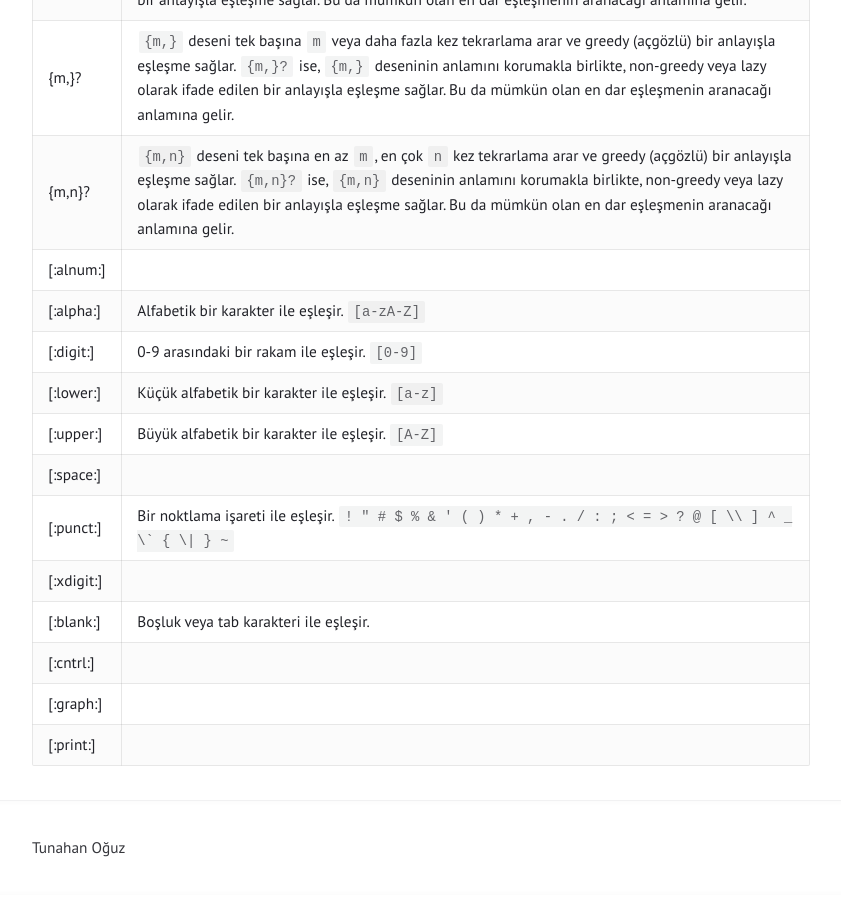
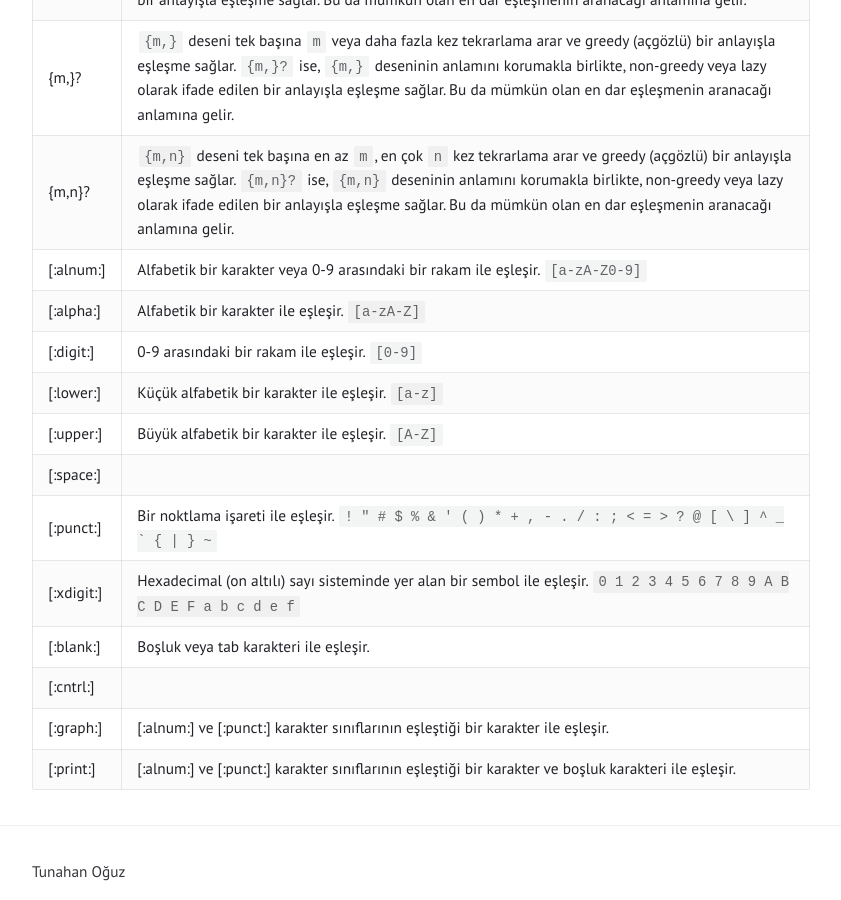
Before and after one commit to tunahanoguz/tunahanoguz.github.io, a Jekyll site: the page built from _posts/2025-05-05-oracle-regular-expressions.md, in a window 1280 px wide and 900 px high, scrolled down 2056 px. Shown: the whole window, without its empty margins (219-1060 px from the left). Built offline with Jekyll 4.4.1, drawn with Linux system fonts in a browser that asks for light colours; some of the changed text lies outside the part shown.

Commit message:
Update 2025-05-05-oracle-regular-expressions.md

````diff
--- a/_posts/2025-05-05-oracle-regular-expressions.md
+++ b/_posts/2025-05-05-oracle-regular-expressions.md
@@ -6,52 +6,52 @@ categories: oracle
 
 Regular expression (düzenli ifade), bir metindeki eşleşme desenini ifade eden karakter dizisidir. Regex ve regexp olarak kısaltılabilir. Regular expression, ifade ettiği desen ile genel olarak bir metin üzerinde arama yapmak, eşleşen kısmı metinden elde etmek ve düzenlemek için kullanılır.
 
-Birçok yazılım dilinde ve o yazılım dilinde kullanılan modül/paket/kütüphanelerde regular expression için özel fonksiyonlar bulunur. Bu fonksiyonların isimleri, aldıkları parametreler ve regular expression desenindeki standartlar her yazılım dili/modül/paket/kütüphanede farklılaşabilir. Örneğin, positive lookahead ve negative lookahead gibi yapılar şimdilik Oracle üzerinde çalışmıyor. ```[:KARAKTERSINIFIADI:]``` yapısındaki POSIX karakter sınıfları Oracle'da kullanılabilirken, Python'ın yerleşik regular expression modülü olan ```re```'de kullanılamaz. Kullanabilmek için ```regex``` modülünü yüklemek gerekir. Ben bu yazıda regular expression konusunu Oracle odaklı olarak işleyeceğim.
+Birçok yazılım dilinde ve o yazılım dilinde kullanılan modül/paket/kütüphanelerde regular expression için özel fonksiyonlar bulunur. Bu fonksiyonların isimleri, aldıkları parametreler ve regular expression desenindeki standartlar her yazılım dili/modül/paket/kütüphanede farklılaşabilir. Örneğin, positive lookahead ve negative lookahead gibi yapılar şimdilik Oracle üzerinde çalışmıyor. `[:KARAKTERSINIFIADI:]` yapısındaki POSIX karakter sınıfları Oracle'da kullanılabilirken, Python'ın yerleşik regular expression modülü olan `re`'de kullanılamaz. Kullanabilmek için `regex` modülünü yüklemek gerekir. Ben bu yazıda regular expression konusunu Oracle odaklı olarak işleyeceğim.
 
-Aşağıdaki tabloda, REGEXP_INSTR, REGEXP_COUNT, REGEXP_LIKE, REGEXP_SUBSTR ve REGEXP_REPLACE adlı Oracle SQL fonksiyonlarında kullanılabilen ve regular expression'ın ifade ettiği desenlerin oluşumunu sağlayan ifadeler bulunmaktadır.
+Aşağıdaki tabloda `REGEXP_INSTR`, `REGEXP_COUNT`, `REGEXP_LIKE`, `REGEXP_SUBSTR` ve `REGEXP_REPLACE` adlı Oracle SQL fonksiyonlarında kullanılabilen ve regular expression'ın ifade ettiği desenlerin oluşumunu sağlayan ifadeler bulunmaktadır.
 
 | Desen      | Açıklama                                                                                                        |
 |------------|-----------------------------------------------------------------------------------------------------------------|
-| ^          | Bir string'in başlangıcını belirtir. Eğer eşleşme modu ```m``` ise her satırın başlangıcını belirtir.           |
-| $          | Bir string'in bitişini belirtir. Eğer eşleşme modu ```m``` ise her satırın bitişini belirtir.                   |
+| ^          | Bir string'in başlangıcını belirtir. Eğer eşleşme modu `m` ise her satırın başlangıcını belirtir.               |
+| $          | Bir string'in bitişini belirtir. Eğer eşleşme modu `m` ise her satırın bitişini belirtir.                       |
 | *          | 0 veya daha fazla kez tekrarlama                                                                                |
 | +          | 1 veya daha fazla kez tekrarlama                                                                                |
 | ?          | 0 veya 1 kez tekrarlama                                                                                         |
-| .          | ```NULL``` dışında tüm karakterler ile eşleşir.                                                                 |
+| .          | `NULL` dışında tüm karakterler ile eşleşir.                                                                     |
 | \|         | Veya anlamı taşır. Alternatif oluşturan bir karakterdir.                                                        |
 | \          | Kaçış karakteridir. Özel anlam taşıyan regex metakarakterlerini o anlam dışında kullanmak için kullanılır.      |
 | [ ]        | İçinde yer alan karakterlerle eşleşme                                                                           |
 | [^ ]       | İçinde yer alan karakterlerle eşleşmeme                                                                         |
 | ( )        | Grup oluşturur.                                                                                                 |
-| {m}        | ```m``` kez tekrarlama                                                                                          |
-| {m,}       | ```m``` veya daha fazla kez tekrarlama                                                                          |
-| {m,n}      | En az ```m```, en çok ```n``` kez tekrarlama                                                                    |
-| \n         | Kendisinden önce ```( )``` ile oluşturulan grupların aynı ifadeyi tekrar yazmadan tekrar kullanılmasını sağlar. |
+| {m}        | `m` kez tekrarlama                                                                                              |
+| {m,}       | `m` veya daha fazla kez tekrarlama                                                                              |
+| {m,n}      | En az `m`, en çok `n` kez tekrarlama                                                                            |
+| \n         | Kendisinden önce `( )` ile oluşturulan grupların aynı ifadeyi tekrar yazmadan tekrar kullanılmasını sağlar.     |
 | [::]       | POSIX karakter sınıfı ile eşleşir. Tablonun son satırlarında tüm POSIX karakter sınıflarının açıklamaları var.  |
 | [==]       | Bir POSIX özelliği olup, eşittir karakterleri arasında konan harfin farklı aksanlarıyla da eşleme sağlar.       |
 | \d         | 0-9 arasındaki rakamlar ile eşleşir. (Python'da farklı dillerdeki rakamları da destekliyor.)                    |
 | \D         | 0-9 arasındaki rakamlar hariç her karakter ile eşleşir.                                                         |
-| \w         | Harfler, 0-9 arasındaki rakamlar ve alt çizgi ile eşleşir. ```[a-zA-Z0-9_]```                                   |
+| \w         | Harfler, 0-9 arasındaki rakamlar ve alt çizgi ile eşleşir. `[a-zA-Z0-9_]`                                       |
 | \W         | Harfler, 0-9 arasındaki rakamlar ve alt çizgi hariç her karakter ile eşleşir.                                   |
 | \s         | Boşluk karakteri ile eşleşir.                                                                                   |
 | \S         | Boşluk karakteri dışındaki her karakter ile eşleşir.                                                            |
-| \A         | Bir string'in başlangıcını belirtir. Eşleşme modu ```m``` olsa bile sadece ilk satırın başlangıcını belirtir.   |
-| \Z         | Bir string'in bitişini belirtir. Eşleşme modu ```m``` olsa bile sadece ilk satırın bitişini belirtir.           |
-| *?         | ```*``` karakteri tek başına 0 veya daha fazla kez tekrarlama arar ve greedy (açgözlü) eşleşme sağlar. Yani mümkün olan en geniş eşleşmeyi arar. ```*?``` ise, ```*``` karakterinin anlamını korumakla birlikte, non-greedy veya lazy olarak ifade edilen bir anlayışla eşleşme sağlar. Bu da mümkün olan en dar eşleşmenin aranacağı anlamına gelir. |
-| +?         | ```+``` karakteri tek başına 1 veya daha fazla tekrarlama arar ve greedy (açgözlü) bir anlayışla eşleşme sağlar. ```+?``` ise, ```+``` karakterinin anlamını korumakla birlikte, non-greedy veya lazy olarak ifade edilen bir anlayışla eşleşme sağlar. Bu da mümkün olan en dar eşleşmenin aranacağı anlamına gelir. |
-| ??         | ```?``` karakteri tek başına 0 veya 1 kez tekrarlama arar ve greedy (açgözlü) bir anlayışla eşleşme sağlar. ```??``` ise, ```?``` karakterinin anlamını korumakla birlikte,  non-greedy veya lazy olarak ifade edilen bir anlayışla eşleşme sağlar. Bu da mümkün olan en dar eşleşmenin aranacağı anlamına gelir. |
-| {m}?       | ```{m}``` deseni tek başına ```m``` kez tekrarlama arar ve greedy (açgözlü) bir anlayışla eşleşme sağlar. ```{m}?``` ise, ```{m}``` deseninin anlamını korumakla birlikte,  non-greedy veya lazy olarak ifade edilen bir anlayışla eşleşme sağlar. Bu da mümkün olan en dar eşleşmenin aranacağı anlamına gelir. |
-| {m,}?      | ```{m,}``` deseni tek başına ```m``` veya daha fazla kez tekrarlama arar ve greedy (açgözlü) bir anlayışla eşleşme sağlar. ```{m,}?``` ise, ```{m,}``` deseninin anlamını korumakla birlikte,  non-greedy veya lazy olarak ifade edilen bir anlayışla eşleşme sağlar. Bu da mümkün olan en dar eşleşmenin aranacağı anlamına gelir. |
-| {m,n}?     | ```{m,n}``` deseni tek başına en az ```m```, en çok ```n``` kez tekrarlama arar ve greedy (açgözlü) bir anlayışla eşleşme sağlar. ```{m,n}?``` ise, ```{m,n}``` deseninin anlamını korumakla birlikte,  non-greedy veya lazy olarak ifade edilen bir anlayışla eşleşme sağlar. Bu da mümkün olan en dar eşleşmenin aranacağı anlamına gelir. |
-| [:alnum:]  |                                                                                                                 |
-| [:alpha:]  | Alfabetik bir karakter ile eşleşir. ```[a-zA-Z]```                                                              |
-| [:digit:]  | 0-9 arasındaki bir rakam ile eşleşir. ```[0-9]```                                                               |
-| [:lower:]  | Küçük alfabetik bir karakter ile eşleşir. ```[a-z]```                                                           |
-| [:upper:]  | Büyük alfabetik bir karakter ile eşleşir. ```[A-Z]```                                                           |
+| \A         | Bir string'in başlangıcını belirtir. Eşleşme modu `m` olsa bile sadece ilk satırın başlangıcını belirtir.       |
+| \Z         | Bir string'in bitişini belirtir. Eşleşme modu `m` olsa bile sadece ilk satırın bitişini belirtir.               |
+| *?         | `*` karakteri tek başına 0 veya daha fazla kez tekrarlama arar ve greedy (açgözlü) eşleşme sağlar. Yani mümkün olan en geniş eşleşmeyi arar. `*?` ise, `*` karakterinin anlamını korumakla birlikte, non-greedy veya lazy olarak ifade edilen bir anlayışla eşleşme sağlar. Bu da mümkün olan en dar eşleşmenin aranacağı anlamına gelir. |
+| +?         | `+` karakteri tek başına 1 veya daha fazla tekrarlama arar ve greedy (açgözlü) bir anlayışla eşleşme sağlar. `+?` ise, `+` karakterinin anlamını korumakla birlikte, non-greedy veya lazy olarak ifade edilen bir anlayışla eşleşme sağlar. Bu da mümkün olan en dar eşleşmenin aranacağı anlamına gelir. |
+| ??         | `?` karakteri tek başına 0 veya 1 kez tekrarlama arar ve greedy (açgözlü) bir anlayışla eşleşme sağlar. `??` ise, `?` karakterinin anlamını korumakla birlikte,  non-greedy veya lazy olarak ifade edilen bir anlayışla eşleşme sağlar. Bu da mümkün olan en dar eşleşmenin aranacağı anlamına gelir. |
+| {m}?       | `{m}` deseni tek başına `m` kez tekrarlama arar ve greedy (açgözlü) bir anlayışla eşleşme sağlar. `{m}?` ise, `{m}` deseninin anlamını korumakla birlikte,  non-greedy veya lazy olarak ifade edilen bir anlayışla eşleşme sağlar. Bu da mümkün olan en dar eşleşmenin aranacağı anlamına gelir. |
+| {m,}?      | `{m,}` deseni tek başına `m` veya daha fazla kez tekrarlama arar ve greedy (açgözlü) bir anlayışla eşleşme sağlar. `{m,}?` ise, `{m,}` deseninin anlamını korumakla birlikte,  non-greedy veya lazy olarak ifade edilen bir anlayışla eşleşme sağlar. Bu da mümkün olan en dar eşleşmenin aranacağı anlamına gelir. |
+| {m,n}?     | `{m,n}` deseni tek başına en az `m`, en çok `n` kez tekrarlama arar ve greedy (açgözlü) bir anlayışla eşleşme sağlar. `{m,n}?` ise, `{m,n}` deseninin anlamını korumakla birlikte,  non-greedy veya lazy olarak ifade edilen bir anlayışla eşleşme sağlar. Bu da mümkün olan en dar eşleşmenin aranacağı anlamına gelir. |
+| [:alnum:]  | Alfabetik bir karakter veya 0-9 arasındaki bir rakam ile eşleşir. `[a-zA-Z0-9]`                                 |
+| [:alpha:]  | Alfabetik bir karakter ile eşleşir. `[a-zA-Z]`                                                                  |
+| [:digit:]  | 0-9 arasındaki bir rakam ile eşleşir. `[0-9]`                                                                   |
+| [:lower:]  | Küçük alfabetik bir karakter ile eşleşir. `[a-z]`                                                               |
+| [:upper:]  | Büyük alfabetik bir karakter ile eşleşir. `[A-Z]`                                                               |
 | [:space:]  |                                                                                                                 |
-| [:punct:]  | Bir noktlama işareti ile eşleşir. ```! " # $ % & ' ( ) * + , - . / : ; < = > ? @ [ \\ ] ^ _ \` { \| } ~```      |
-| [:xdigit:] |                                                                                                                 |
+| [:punct:]  | Bir noktlama işareti ile eşleşir. ```! " # $ % & ' ( ) * + , - . / : ; < = > ? @ [ \ ] ^ _ ` { | } ~```         |
+| [:xdigit:] | Hexadecimal (on altılı) sayı sisteminde yer alan bir sembol ile eşleşir. `0 1 2 3 4 5 6 7 8 9 A B C D E F a b c d e f` |
 | [:blank:]  | Boşluk veya tab karakteri ile eşleşir.                                                                          |
 | [:cntrl:]  |                                                                                                                 |
-| [:graph:]  |                                                                                                                 |
-| [:print:]  |                                                                                                                 |
+| [:graph:]  | [:alnum:] ve [:punct:] karakter sınıflarının eşleştiği bir karakter ile eşleşir.                                |
+| [:print:]  | [:alnum:] ve [:punct:] karakter sınıflarının eşleştiği bir karakter ve boşluk karakteri ile eşleşir.            |
````
